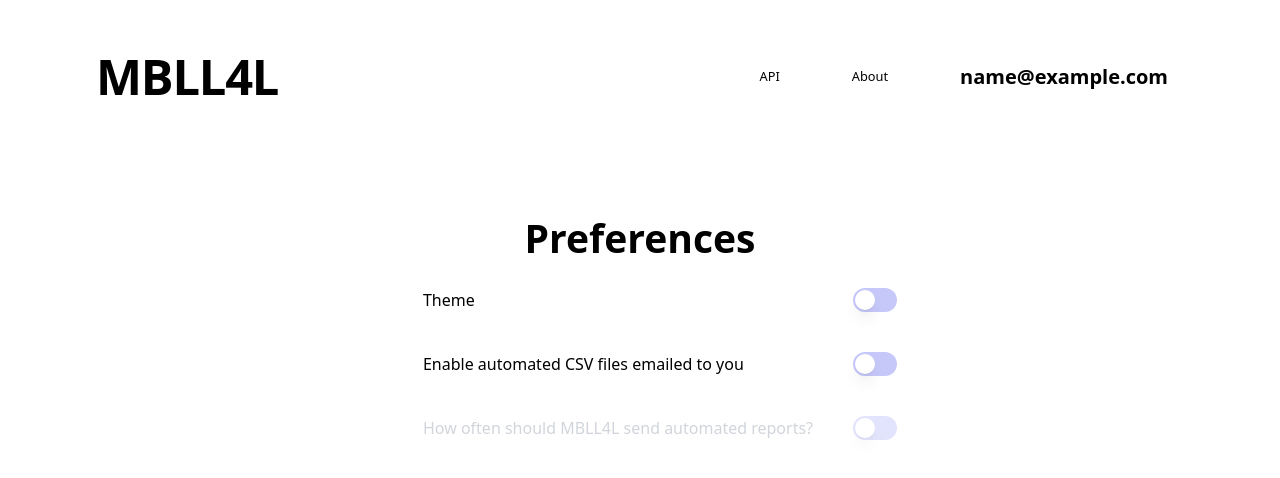
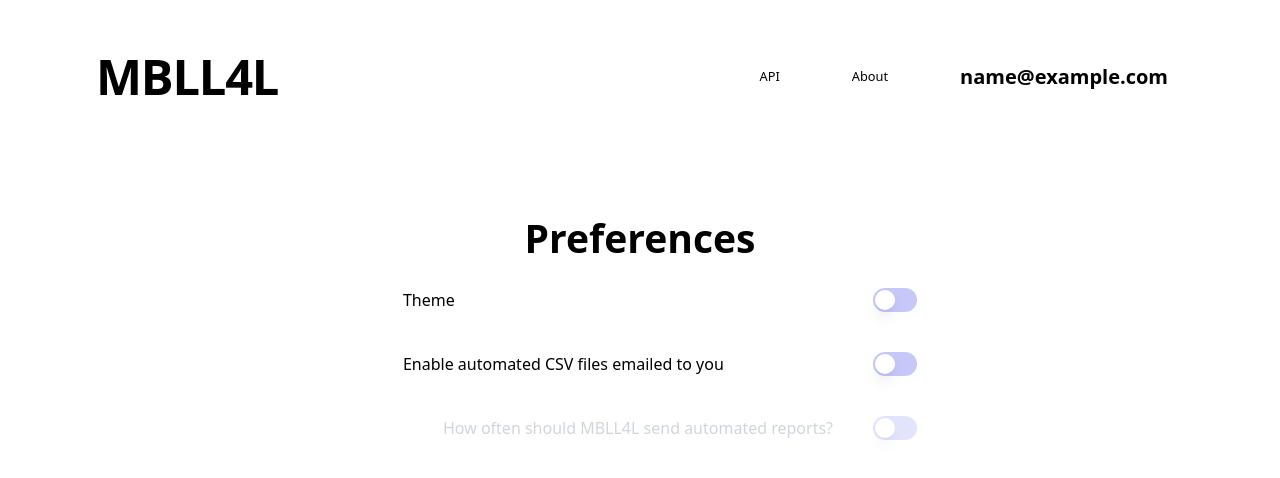
Before and after one commit to DavidLekei/MBLL4L, a Next.js app: page /preferences in a window 1280 px wide. Shown: the top 478 px of the page. Built offline with nearby package versions, Linux system fonts and the light colour scheme; sample sign-in values are in the browser's storage.

Commit message:
Preferences hierarchy starting to function (settings dont reset when the parent is disabled though)

```diff
--- a/src/app/preferences/page.tsx
+++ b/src/app/preferences/page.tsx
@@ -2,18 +2,11 @@
 import styles from "../page.module.css"
 import Navbar from '../../components/ui/navbar'
 import { Setting, SettingsContext } from "@/components/settings/settings"
-import { useContext } from "react"
+import { useContext, useEffect, useState } from "react"
 import { AuthContext } from "@/api/auth/auth"
 import { useRouter } from "next/navigation"
 import { Switch } from "@/components/ui/switch"
 
-function SwitchSetting(props:  any){
-    return(
-        <div className={"flex flex-row items-center justify-apart"}>
-            <Switch id={props.name} disabled={props.disabled}/>
-        </div>
-    )
-}
 
 function DropdownSetting(props: any){
 
@@ -33,33 +26,71 @@ export default function Preferences(props: any){
 
     const settings = useContext(SettingsContext)
 
-    const getElement = (setting: Setting, disabled: Boolean) => {
+    // useEffect(() => {
+    //     console.log('useEffect')
+    // }, [settings])
+
+    const SwitchSetting = (props: any) => {
+
+        const [isChecked, setIsChecked] = useState<Boolean>(props.setting.value);
+
+        const handleChange = () => {
+            props.updateDisabled(!isChecked)
+        }
+
+        return(
+            <div className={"flex flex-row items-center justify-apart"}>
+                <Switch onCheckedChange={handleChange} id={props.name} disabled={props.disabled}/>
+            </div>
+        )
+    }
+
+    const getElement = (setting: Setting, disabled: Boolean, updateDisabled: Function) => {
         if(setting.element == 'switch'){
-            return <SwitchSetting name={setting.display} disabled={disabled} />
+            return <SwitchSetting setting={setting} disabled={disabled} updateDisabled={updateDisabled}/>
         }
     }
 
-    const settingsElements = []
+    const SettingElement = (props: any) => {
+        const [value, setValue] = useState<Boolean | string | number>(props.setting.value);
+        const [childrenDisabled, setChildrenDisabled] = useState<Boolean>(props.setting.value ? false : true)
 
-    for(var s in settings.settings){
-        var setting = settings.settings[s]
-        var disabled = false
+        let children: any
 
-        if(setting.dependencies){
-            setting.dependencies.forEach((d: string) => {
-                if(settings.settings[d.dependent].value != d.dependentValue){
-                    disabled = true
+        const updateValue = () => {
+            if(children){
+                for(var child in children){
+                    console.log('child: ', child)
                 }
+            }
+            setValue(!value)
+        }
+
+        if(props.setting.children){
+            children = props.setting.children.map((child: Setting, index: number) => {
+                        return(
+                            <SettingElement setting={child} child disabled={!value} />
+                        )
             })
         }
 
-        settingsElements.push(
-            <div className={`flex flex-row w-full justify-between m-5 ${disabled ? 'text-disabled' : ''}`}>
-                {setting.display}
-                {getElement(setting, disabled)}
+        return(
+            <div className="flex flex-col">
+                <div className={`flex flex-row w-full justify-between m-5 ${props.child ? 'pl-10' : ''} ${props.disabled ? 'text-disabled' : ''}`}>
+                    {props.setting.display}
+                    {getElement(props.setting, props.disabled, updateValue)}
+                </div>
+                {children}
             </div>
         )
     }
+
+
+    const settingsElements = settings.settings.map((setting: Setting, index: number) => {
+        return(
+            <SettingElement setting={setting} />
+        )
+    })
 
     return(
         <div className="app-margins">
--- a/src/components/settings/settings.tsx
+++ b/src/components/settings/settings.tsx
@@ -4,50 +4,54 @@ import { AuthContext } from '@/api/auth/auth';
 import { useRouter } from 'next/navigation'
 import {Component, useContext, createContext, useState, useEffect} from 'react'
 
-type Dependency = {
-    dependent: string,
-    dependentValue: Boolean | string | number
+
+export type Setting = {
+    name: string,
+    display: string,
+    value: Boolean | string | number,
+    element: string,
+    default: Boolean | string | number,
+    disabled: Boolean,
+    children: Setting[] | null
 }
 
-export type Setting = {
-    display: string;
-    value: Boolean | string | number;
-    element: string
-    dependencies: Dependency[] | null
-}
-
-type Settings = {}
+type Settings = Setting[]
 
 type SettingsContext = {
     settings: Settings | null
     setSettings: (settings: Settings) => any
 }
 
-const defaultSettings: Settings = {
-    theme: {
+const defaultSettings: Settings = [
+    {
+        name:'theme',
         display: 'Theme',
         value: 'light',
         element: 'switch',
-        dependencies: null
+        default: 'light',
+        disabled: false,
+        children:null
     },
-    automate: {
+    {
+        name:'automate',
         display: 'Enable automated CSV files emailed to you',
         value: false,
         element: 'switch',
-        dependencies: null
-    },
-    cycle: {
-        display: 'How often should MBLL4L send automated reports?',
-        value: 'Monthly',
-        element: 'switch',
-        dependencies: [
+        default: false,
+        disabled: false,
+        children: [
             {
-                dependent: 'automate',
-                dependentValue: true
+                name:'cycle',
+                display: 'How often should MBLL4L send automated reports?',
+                value: 'Monthly',
+                element: 'switch',
+                default: 'Monthly',
+                disabled: true,
+                children: null
             }
         ]
     }
-}
+]
 
 export const SettingsContext = createContext<SettingsContext>({
     settings: defaultSettings,
--- a/src/components/ui/exporttypes.tsx
+++ b/src/components/ui/exporttypes.tsx
@@ -14,7 +14,7 @@ export default function ExportTypes(props: any){
 
     const exportDropdownItems = exportTypes.map((type, index) => {
         return(
-            <DropdownMenuItem className="flex flex-row w-full text-med pl-5 pr-5 pb-5">
+            <DropdownMenuItem className="flex flex-row w-full text-med p-5 cursor-pointer">
                 {type}
             </DropdownMenuItem>
         )
--- a/src/components/ui/lawyers.tsx
+++ b/src/components/ui/lawyers.tsx
@@ -100,8 +100,6 @@ export default function Lawyers(props: any){
     }
 
     const lawyerRows = data.map((lawyer: Lawyer, index: number) => {
-
-      console.log('mapping data: ', data)
 
         let contactInfo = <ContactInformation contact={lawyer.contact} />
 
```
